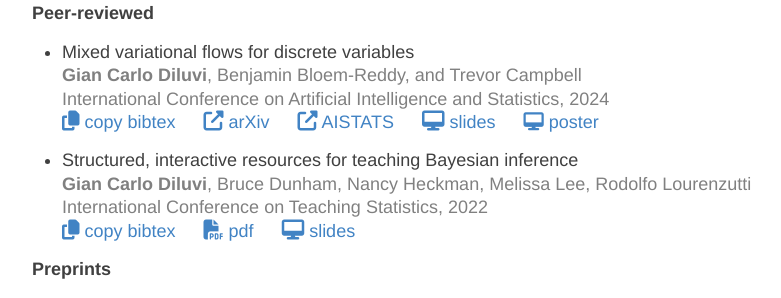
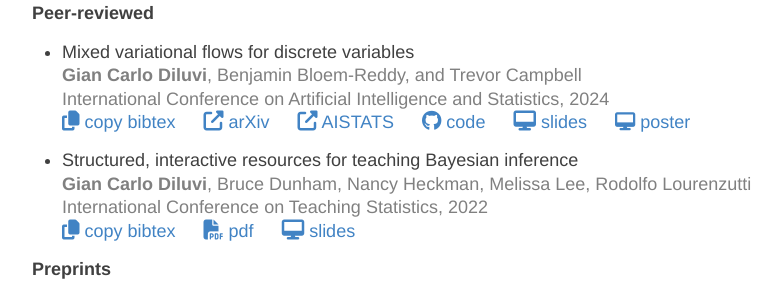
Before and after one commit to giankdiluvi/giankdiluvi.github.io, a Jekyll site: the page built from index.md, in a window 1280 px wide and 900 px high, scrolled down 1155 px. Shown: the part 148-446 px from the top of the window, without its empty margins (248-1029 px from the left). Built offline with Jekyll 4.4.1, drawn with Linux system fonts in a browser that asks for light colours; nearby versions of some CDN libraries; our own code applies the rules of GitHub Pages for plain Markdown files.

```diff
--- a/index.md
+++ b/index.md
@@ -81,6 +81,9 @@ teach Bayesian inference has been accepted at [ICOTS](https://icots.info/11/)!
 <a href="https://proceedings.mlr.press/v238/c-diluvi24a.html">
   <i class="fas fa-external-link-alt" style="font-size:20px"></i> AISTATS
 </a>  &emsp;
+<a href="https://github.com/giankdiluvi/madmix">
+  <i class="fab fa-github" style="font-size:20px"></i> code
+</a> &emsp;
 <a href="./docs/madmix/index.html">
   <i class="fas fa-desktop" style="font-size:20px"></i> slides
 </a>  &emsp;
```
Also changed, not shown: 2 other files.
